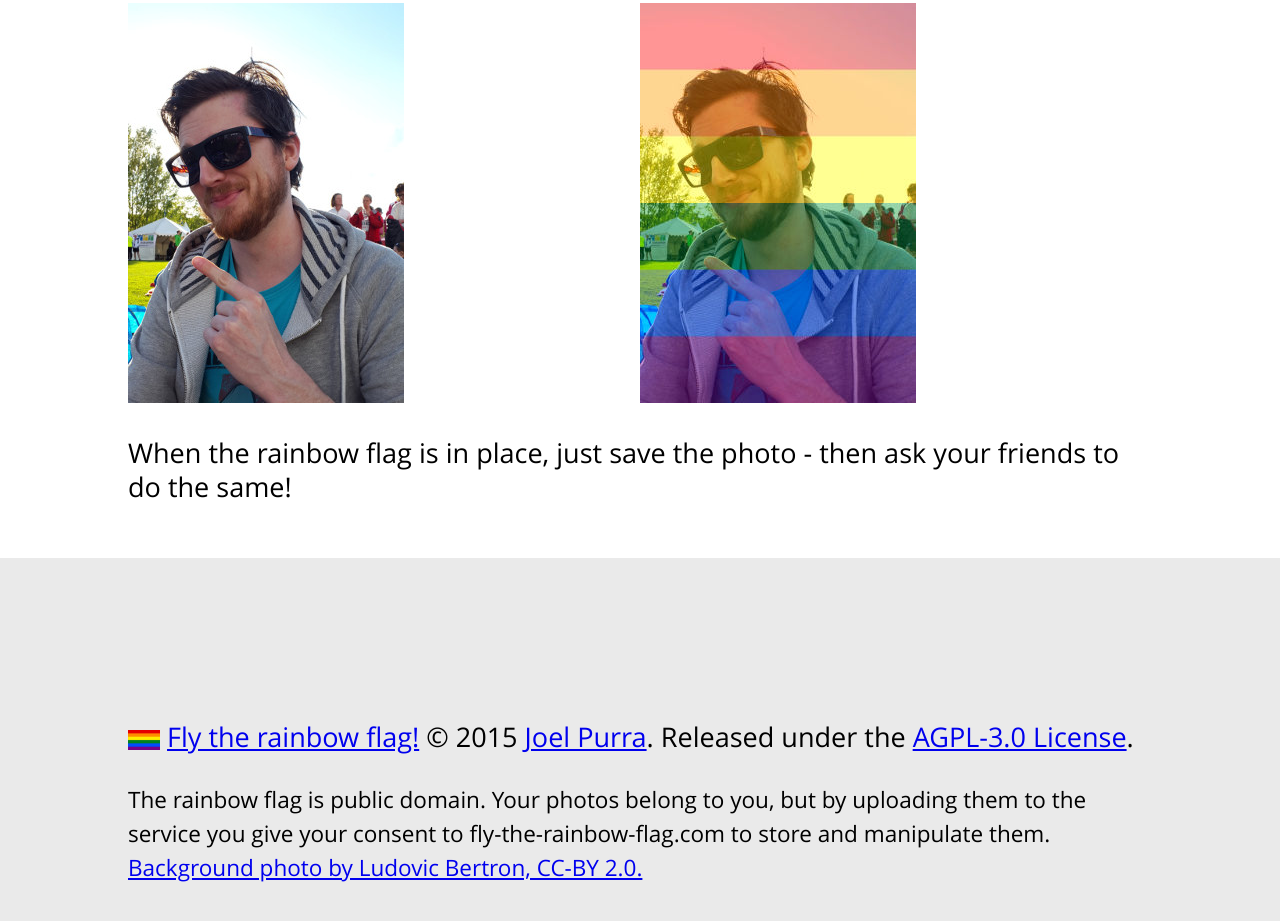
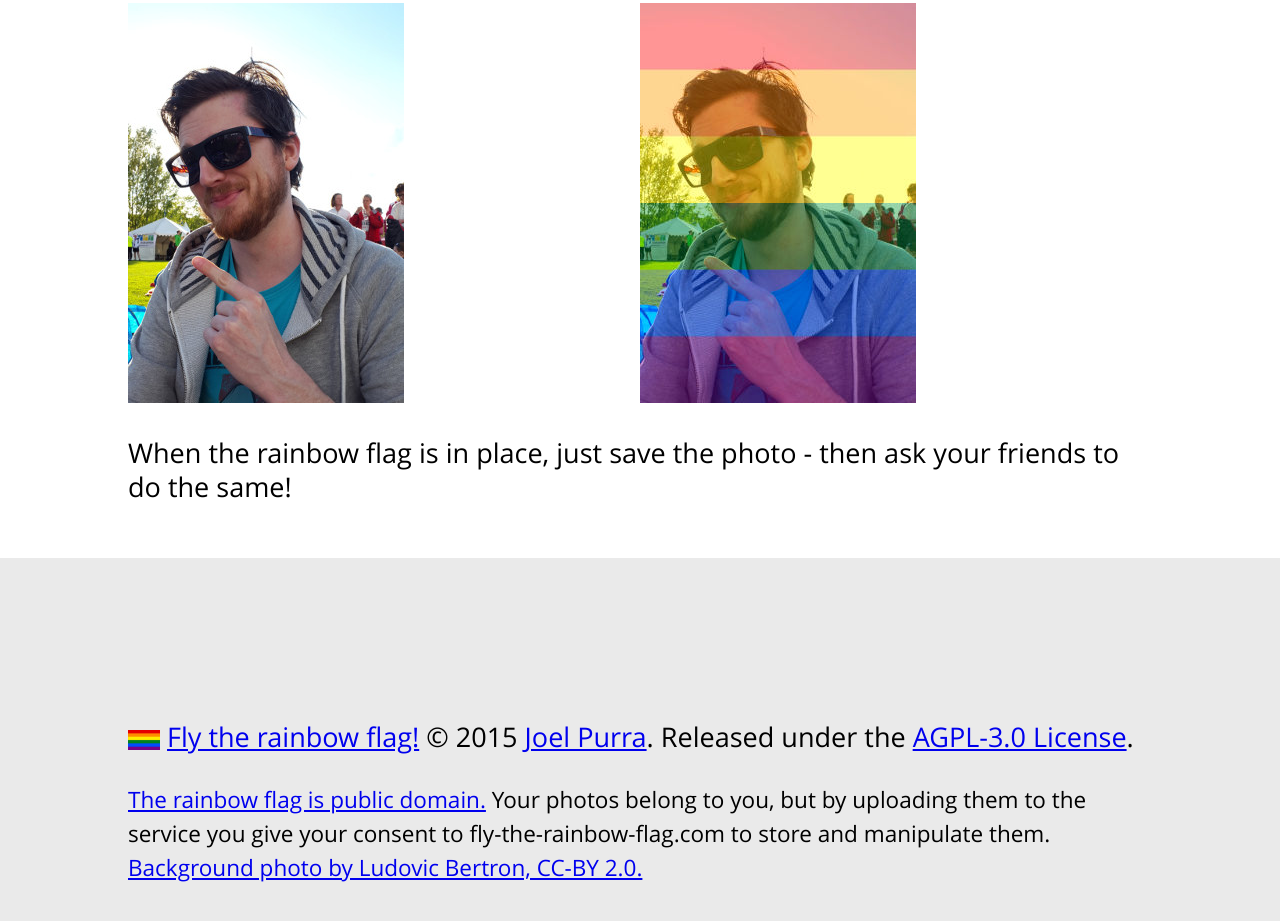
Before and after one commit to joelpurra/fly-the-rainbow-flag.com, a website: page public/index.html in a window 1280 px wide. Shown: the part 722-1643 px from the top of the page. Drawn offline with Linux system fonts and the light colour scheme; no server answers.

Commit message:
Link to wikipedia from the footer

```diff
--- a/public/index.html
+++ b/public/index.html
@@ -134,7 +134,7 @@
             <img src="/resources/image/icon-64x64.png" /> <a href="https://fly-the-rainbow-flag.com/">Fly the rainbow flag!</a> &copy; 2015 <a href="http://joelpurra.com/">Joel Purra</a>. Released under the <a href="https://www.gnu.org/licenses/agpl-3.0.html">AGPL-3.0 License</a>.
         </p>
         <p>
-            <small>The rainbow flag is public domain. Your photos belong to you, but by uploading them to the service you give your consent to fly-the-rainbow-flag.com to store and manipulate them. <a href="https://en.wikipedia.org/wiki/File:Rainbow_flag_and_blue_skies.jpg">Background photo by Ludovic Bertron, CC-BY 2.0.</a></small>
+            <small><a href="https://en.wikipedia.org/wiki/Rainbow_flag_(LGBT_movement)">The rainbow flag is public domain.</a> Your photos belong to you, but by uploading them to the service you give your consent to fly-the-rainbow-flag.com to store and manipulate them. <a href="https://en.wikipedia.org/wiki/File:Rainbow_flag_and_blue_skies.jpg">Background photo by Ludovic Bertron, CC-BY 2.0.</a></small>
         </p>
     </footer>
     <script src="/resources/javascript/main.js"></script>
```
